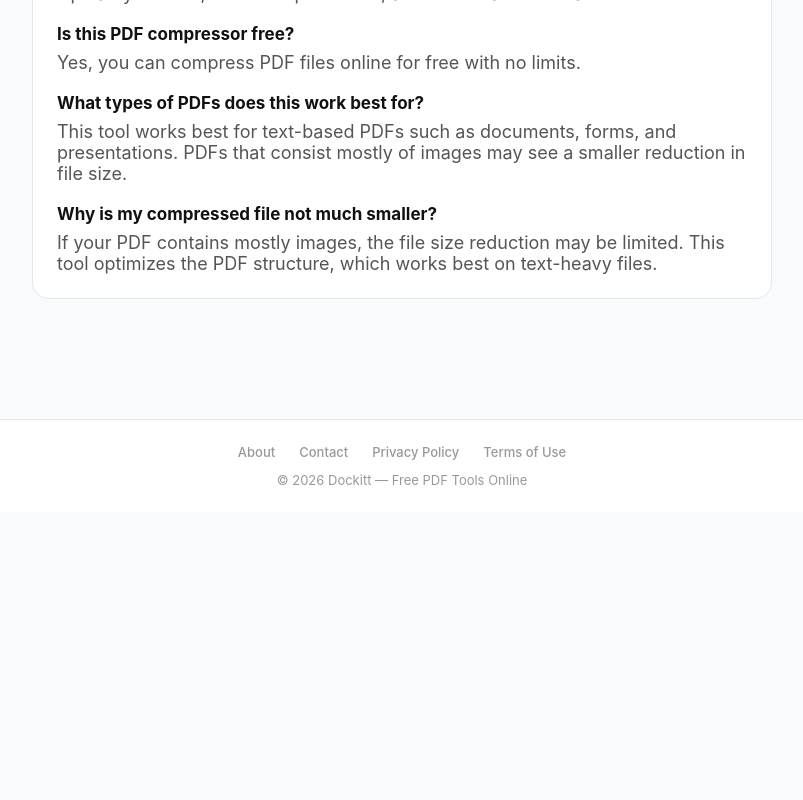
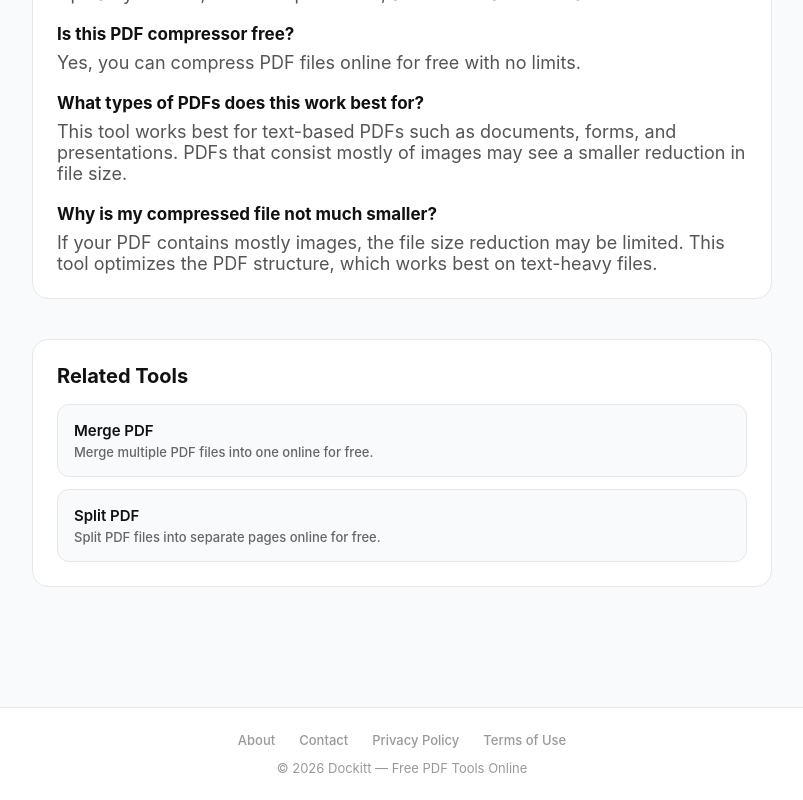
Before and after one commit to rafalsulkowski55/dockitt-tools, a Next.js app: page /tools/compress-pdf in a window 1280 px wide. Shown: the part 840-1640 px from the top of the page, without its empty margins (238-1041 px from the left). Before the commit the page ends 1352 px from the top, so only its background shows below. Built offline with nearby package versions, Linux system fonts and the light colour scheme.

Commit message:
add related tools, update tool data structure

```diff
--- a/app/tools/[slug]/page.tsx
+++ b/app/tools/[slug]/page.tsx
@@ -1,9 +1,10 @@
 import { notFound } from "next/navigation";
-import { getAllTools, getToolBySlug } from "@/lib/tools";
+import { getAllTools, getToolBySlug, getRelatedTools } from "@/lib/tools";
 import ToolUpload from "./ToolUpload";
 import MergeUpload from "./MergeUpload";
 import SplitUpload from "./SplitUpload";
 import Breadcrumbs from "./Breadcrumbs";
+import Link from "next/link";
 
 type ToolPageProps = {
   params: Promise<{
@@ -47,6 +48,8 @@ export default async function ToolPage({ params }: ToolPageProps) {
   if (!tool) {
     notFound();
   }
+
+  const related = getRelatedTools(tool.relatedTools ?? []);
 
   return (
     <main style={{ maxWidth: "780px", margin: "0 auto", padding: "40px 20px" }}>
@@ -106,6 +109,36 @@ export default async function ToolPage({ params }: ToolPageProps) {
           </div>
         </section>
 
+        {related.length > 0 && (
+          <section style={{
+            background: "#ffffff", border: "1px solid #e5e7eb",
+            borderRadius: "16px", padding: "24px",
+          }}>
+            <h2 style={{ marginTop: 0, fontSize: "20px" }}>Related Tools</h2>
+            <div style={{ display: "flex", flexDirection: "column", gap: "12px" }}>
+              {related.map((relatedTool) => (
+                <Link
+                  key={relatedTool!.slug}
+                  href={`/tools/${relatedTool!.slug}`}
+                  style={{
+                    display: "flex", flexDirection: "column",
+                    padding: "16px", background: "#f9fafb",
+                    border: "1px solid #e5e7eb", borderRadius: "12px",
+                    textDecoration: "none",
+                  }}
+                >
+                  <span style={{ fontWeight: 600, color: "#111", fontSize: "15px" }}>
+                    {relatedTool!.name}
+                  </span>
+                  <span style={{ color: "#666", fontSize: "13px", marginTop: "4px" }}>
+                    {relatedTool!.shortDescription}
+                  </span>
+                </Link>
+              ))}
+            </div>
+          </section>
+        )}
+
       </div>
     </main>
   );
--- a/data/tools/compress-pdf.ts
+++ b/data/tools/compress-pdf.ts
@@ -4,14 +4,27 @@ export const compressPdfTool = {
   title: "Compress PDF Online",
   description: "Reduce PDF file size quickly with our free online PDF compressor.",
   shortDescription: "Compress PDF files online for free.",
-  category: "PDF Tools",
-
+  category: "core",
+  type: "process",
+  primaryKeyword: "compress pdf",
+  secondaryKeywords: [
+    "compress pdf online",
+    "compress pdf free",
+    "reduce pdf size",
+    "compress pdf for email",
+    "compress pdf to 1mb",
+    "compress pdf to 100kb",
+  ],
+  inputOutput: {
+    input: "pdf",
+    output: "pdf",
+  },
+  relatedTools: ["merge-pdf", "split-pdf"],
   howTo: [
     "Upload your PDF file.",
     "Click Compress PDF.",
     "Download the compressed PDF.",
   ],
-
   faqs: [
     {
       question: "How do I compress a PDF?",
--- a/data/tools/merge-pdf.ts
+++ b/data/tools/merge-pdf.ts
@@ -4,14 +4,26 @@ export const mergePdfTool = {
   title: "Merge PDF Files Online",
   description: "Combine multiple PDF files into one document quickly and for free.",
   shortDescription: "Merge multiple PDF files into one online for free.",
-  category: "PDF Tools",
-
+  category: "core",
+  type: "process",
+  primaryKeyword: "merge pdf",
+  secondaryKeywords: [
+    "merge pdf online",
+    "merge pdf free",
+    "combine pdf files",
+    "join pdf files",
+    "merge pdf files into one",
+  ],
+  inputOutput: {
+    input: "pdf",
+    output: "pdf",
+  },
+  relatedTools: ["split-pdf", "compress-pdf"],
   howTo: [
     "Upload two or more PDF files.",
     "Arrange them in the desired order.",
     "Download the merged PDF.",
   ],
-
   faqs: [
     {
       question: "How do I merge PDF files?",
@@ -19,7 +31,7 @@ export const mergePdfTool = {
     },
     {
       question: "Is this PDF merger free?",
-      answer: "Yes, you can merge PDF files online for free.",
+      answer: "Yes, you can merge PDF files online for free with no limits.",
     },
     {
       question: "How many files can I merge?",
--- a/data/tools/split-pdf.ts
+++ b/data/tools/split-pdf.ts
@@ -4,14 +4,26 @@ export const splitPdfTool = {
   title: "Split PDF Online",
   description: "Split a PDF file into separate pages or extract a range of pages for free.",
   shortDescription: "Split PDF files into separate pages online for free.",
-  category: "PDF Tools",
-
+  category: "core",
+  type: "process",
+  primaryKeyword: "split pdf",
+  secondaryKeywords: [
+    "split pdf online",
+    "split pdf free",
+    "extract pages from pdf",
+    "split pdf into pages",
+    "separate pdf pages",
+  ],
+  inputOutput: {
+    input: "pdf",
+    output: "pdf",
+  },
+  relatedTools: ["merge-pdf", "compress-pdf"],
   howTo: [
     "Upload your PDF file.",
     "Enter the page range you want to extract.",
     "Download the new PDF with selected pages.",
   ],
-
   faqs: [
     {
       question: "How do I split a PDF?",
--- a/lib/tools.ts
+++ b/lib/tools.ts
@@ -15,3 +15,9 @@ export function getAllTools() {
 export function getToolBySlug(slug: string) {
   return tools.find((tool) => tool.slug === slug);
 }
+
+export function getRelatedTools(slugs: string[]) {
+  return slugs
+    .map((slug) => tools.find((tool) => tool.slug === slug))
+    .filter(Boolean);
+}
```
